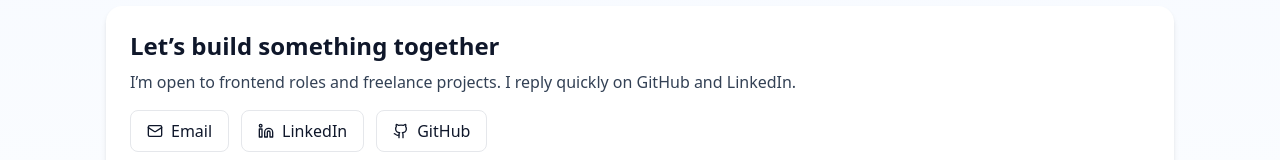
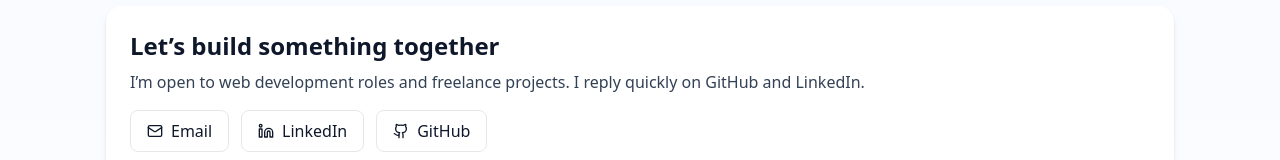
Before and after one commit to rodneyswaji-hue/Rodney-portfolio, a React (Vite) app: page / in a window 1280 px wide. Shown: the part 1028-1188 px from the top of the page. Built offline with nearby package versions, Linux system fonts and the light colour scheme.

Commit message:
Update Contact.jsx

```diff
--- a/src/components/Contact.jsx
+++ b/src/components/Contact.jsx
@@ -6,7 +6,7 @@ export default function Contact(){
     <section id="contact" className="mt-10 mb-8">
       <div className="bg-white p-6 rounded-2xl shadow-md">
         <h2 className="text-2xl font-semibold">Let’s build something together</h2>
-        <p className="mt-2 text-slate-700">I’m open to frontend roles and freelance projects. I reply quickly on GitHub and LinkedIn.</p>
+        <p className="mt-2 text-slate-700">I’m open to web development roles and freelance projects. I reply quickly on GitHub and LinkedIn.</p>
         <div className="mt-4 flex flex-col sm:flex-row gap-3">
 
           {/* FIXED EMAIL BUTTON */}
```
